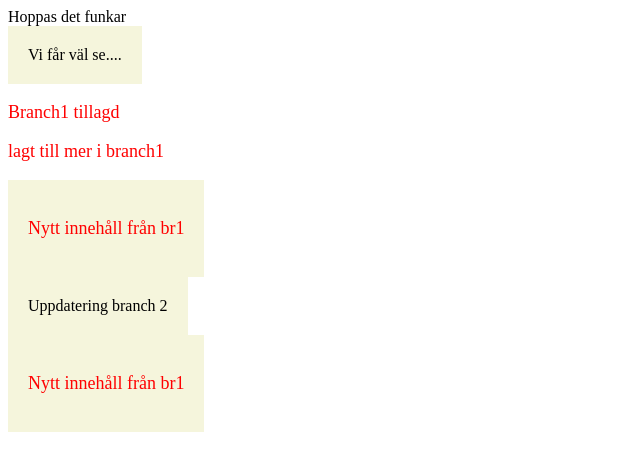
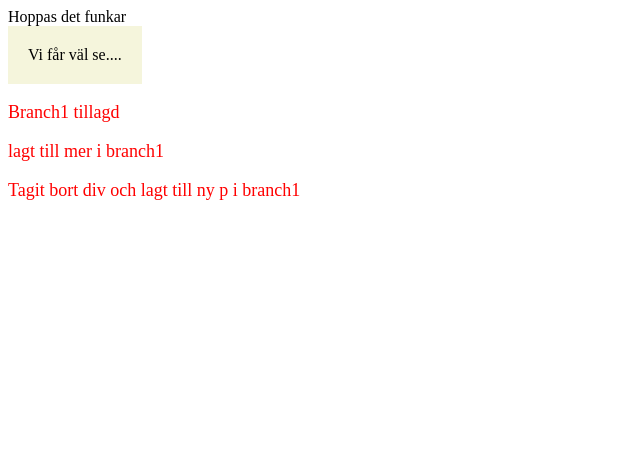
Before and after one commit to wallmandev/Studiegrupp5-git-test, a plain HTML site: page index.html in a window 1280 px wide. Shown: the whole page, without its empty margins (0-640 px from the left). Drawn offline with Linux system fonts and the light colour scheme.

Commit message:
Tagit bort divar och lagt till en <p>

```diff
--- a/index.html
+++ b/index.html
@@ -11,9 +11,6 @@
     <div class="box1">Vi får väl se....</div>
     <p>Branch1 tillagd</p>
     <p>lagt till mer i branch1</p>
-    <div class="box1"><p>Nytt innehåll från br1</p></div>
-    <div class="box1">Uppdatering branch 2</div>
-
-    <div class="box1"><p>Nytt innehåll från br1</p></div>
+    <p>Tagit bort div och lagt till ny p i branch1</p>
   </body>
 </html>
```
